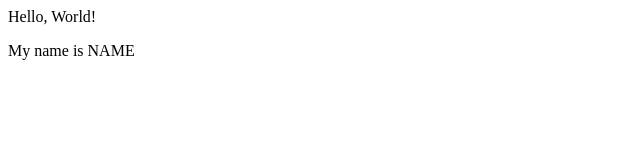
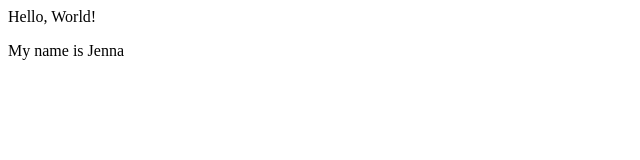
Before and after one commit to jennafarber/jennafarber.github.io, a plain HTML site: page index.html in a window 1280 px wide. Shown: the full height of the page, 0-640 px from the left. Drawn offline with Linux system fonts and the light colour scheme.

Commit message:
Changed name

```diff
--- a/index.html
+++ b/index.html
@@ -2,6 +2,6 @@
     <head></head>
     <body>
         <p>Hello, World!</p>
-        <p>My name is NAME</p> <!-- Change NAME to your name! -->
+        <p>My name is Jenna</p> <!-- Change NAME to your name! -->
     </body>
 </html>
```
Also changed, not shown: wa/wa1.html (+1 -1 lines).
